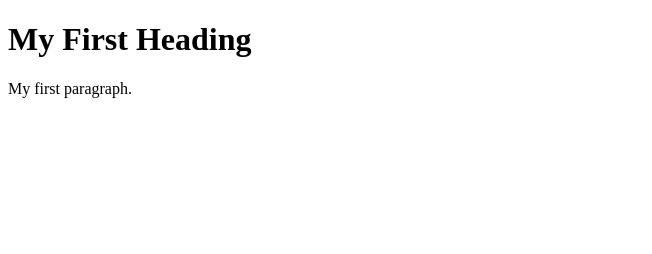
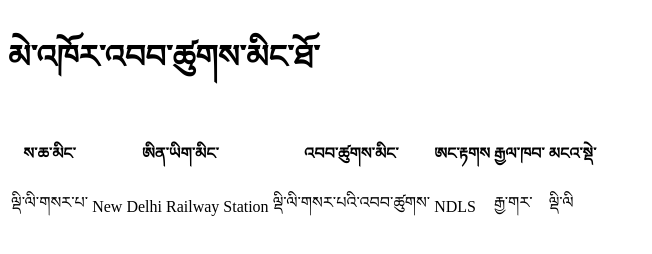
Before and after one commit to lobsang-tsering/Portfolio, a plain HTML site: page data.html in a window 1280 px wide. Shown: the whole page, without its empty margins (0-652 px from the left). Drawn offline with Linux system fonts and the light colour scheme.

Commit message:
Update data.html

```diff
--- a/data.html
+++ b/data.html
@@ -2,8 +2,26 @@
 <html>
 <body>
 
-<h1>My First Heading</h1>
-<p>My first paragraph.</p>
+<h1>མེ་འཁོར་འབབ་ཚུགས་མིང་ཐོ་</h1>
+
+  <table>
+  <tr>
+    <th>ས་ཆ་མིང་</th>
+    <th>ཨིན་ཡིག་མིང་</th>
+    <th>འབབ་ཚུགས་མིང་</th>
+    <th>ཨང་རྟགས</th>
+    <th>རྒྱལ་ཁབ་</th>
+    <th>མངའ་སྡེ་</th>
+  </tr>
+  <tr>
+    <td>ལྡི་ལི་གསར་པ་</td>
+    <td>New Delhi Railway Station</td>
+    <td>ལྡི་ལི་གསར་པའི་འབབ་ཚུགས་</td>
+    <td>NDLS</td>
+    <td>རྒྱ་གར་</td>
+    <td>ལྡི་ལི</td>
+  </tr>
+</table>
 
 </body>
 </html>
```
